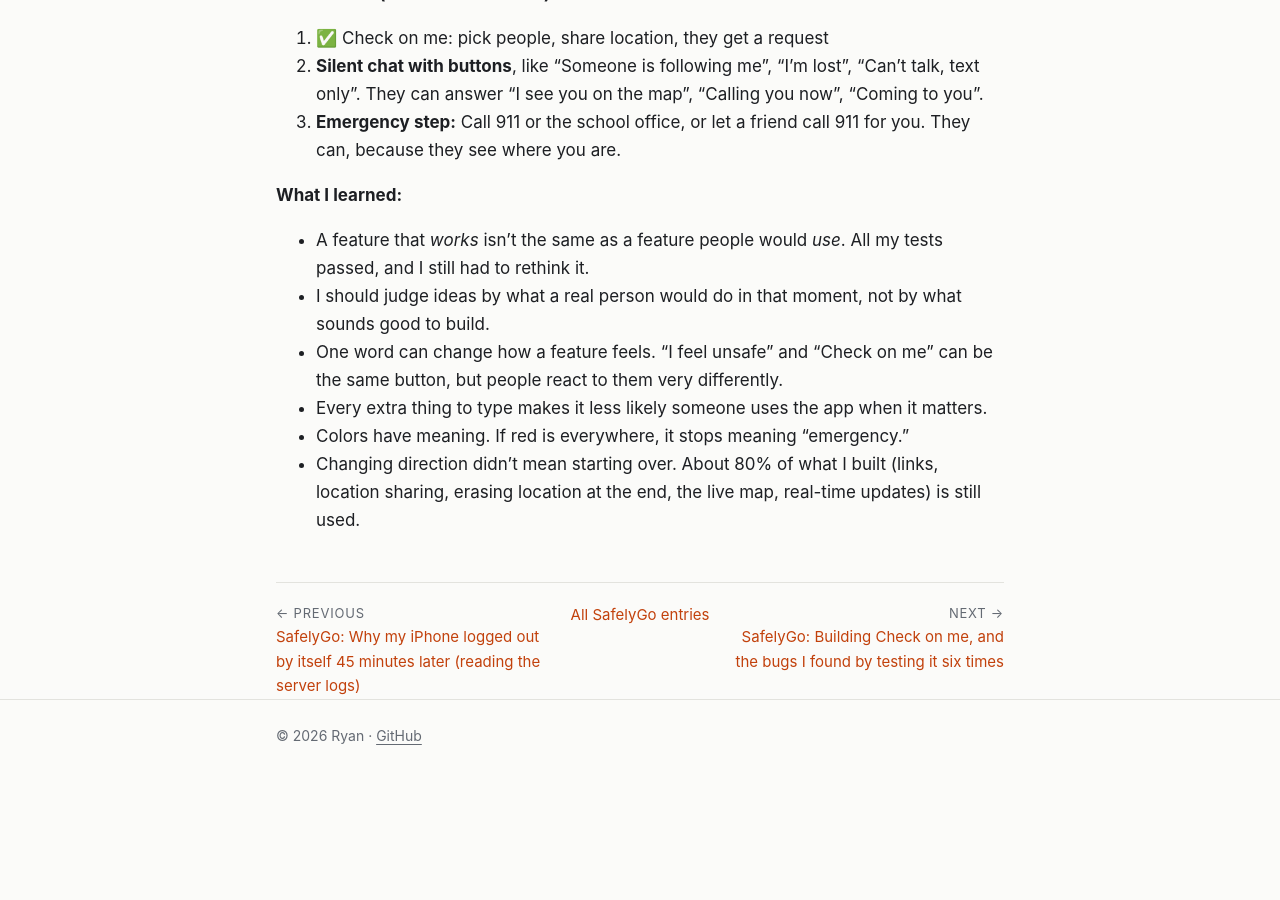
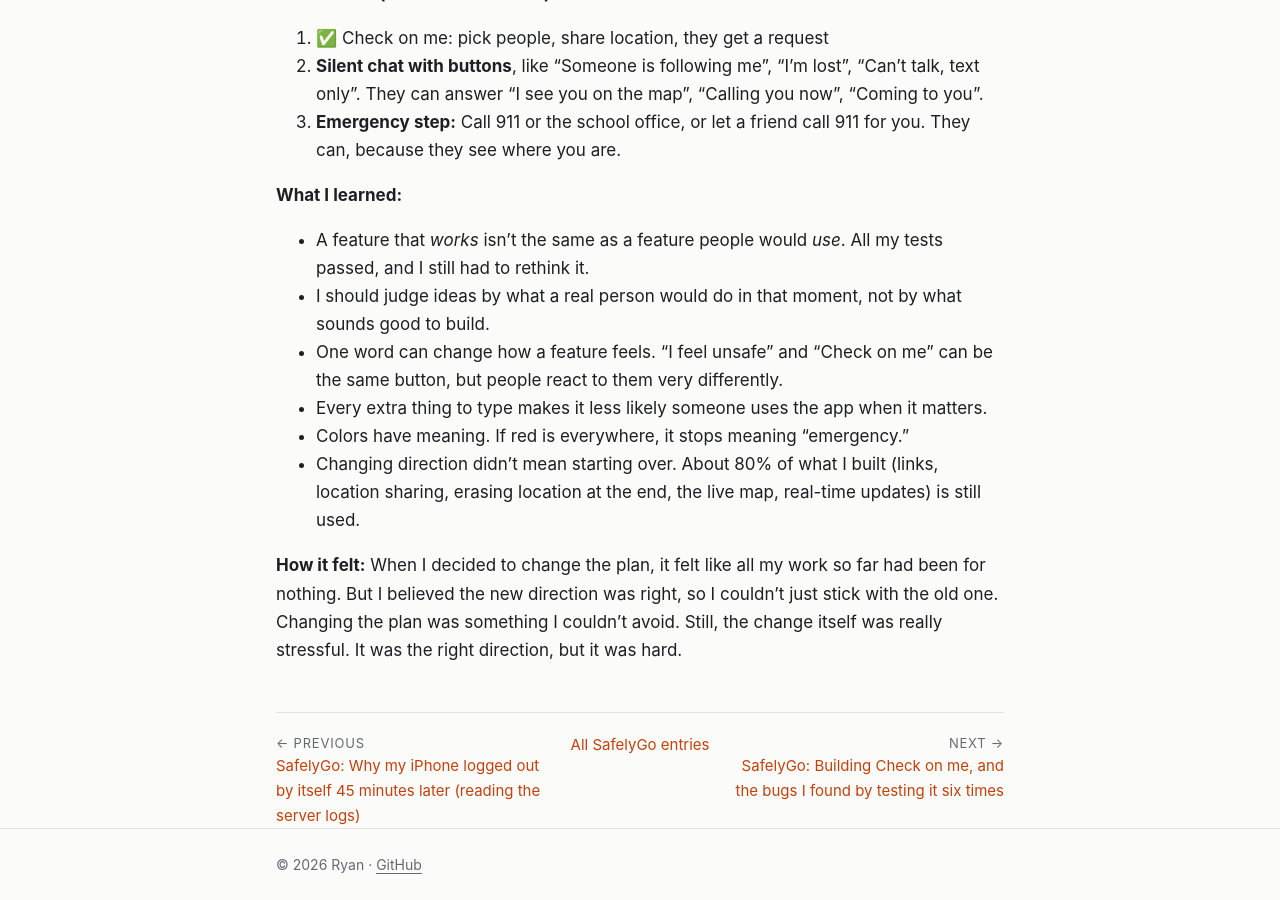
Before and after one commit to ryanyim777/ryanyim777.github.io, a Jekyll site: the page built from _posts/2026-11-15-safelygo-redesign-why.md, in a window 1280 px wide and 900 px high, scrolled down 3059 px. Built offline with Jekyll 4.4.1, drawn with Linux system fonts in a browser that asks for light colours; before the commit the page ends 3830 px from its top, so only the background shows below that.

Commit message:
Add how it felt to the SafelyGo redesign post

```diff
--- a/_posts/2026-11-15-safelygo-redesign-why.md
+++ b/_posts/2026-11-15-safelygo-redesign-why.md
@@ -100,3 +100,9 @@ This post is about **why** I changed it. The next post is about how I built and
 - Colors have meaning. If red is everywhere, it stops meaning "emergency."
 - Changing direction didn't mean starting over. About 80% of what I built (links, location sharing,
   erasing location at the end, the live map, real-time updates) is still used.
+
+**How it felt:**
+When I decided to change the plan, it felt like all my work so far had been for nothing.
+But I believed the new direction was right, so I couldn't just stick with the old one.
+Changing the plan was something I couldn't avoid. Still, the change itself was really stressful.
+It was the right direction, but it was hard.
```
